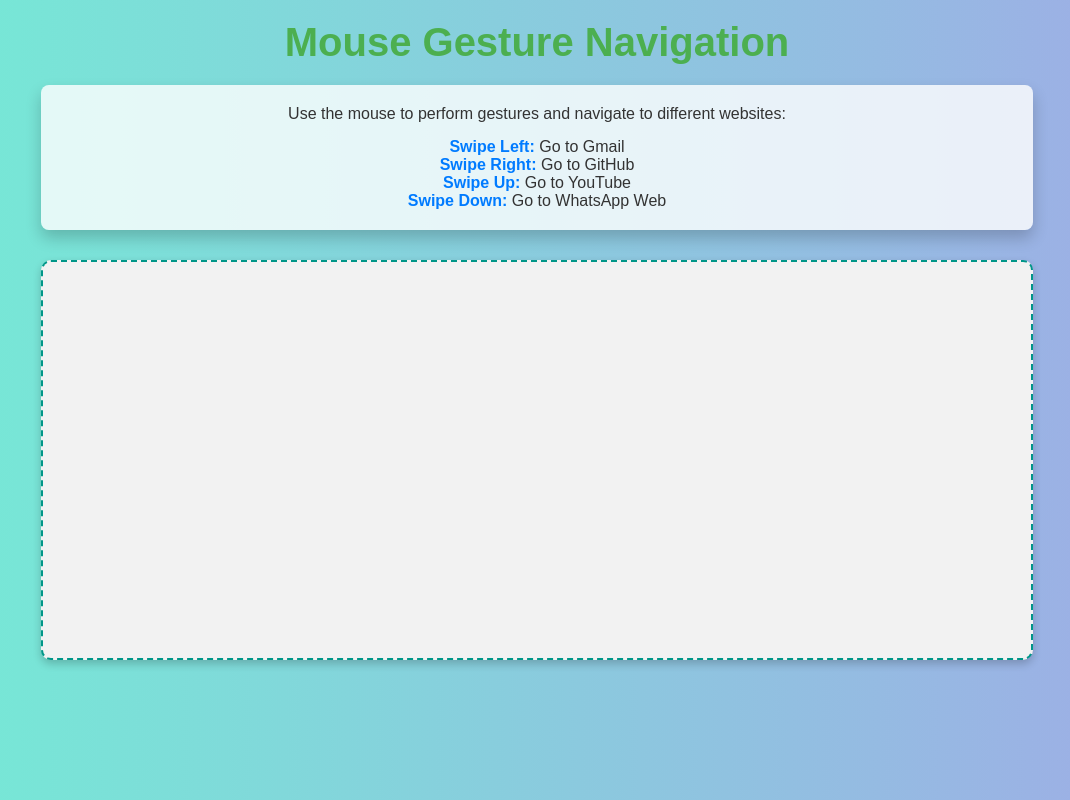
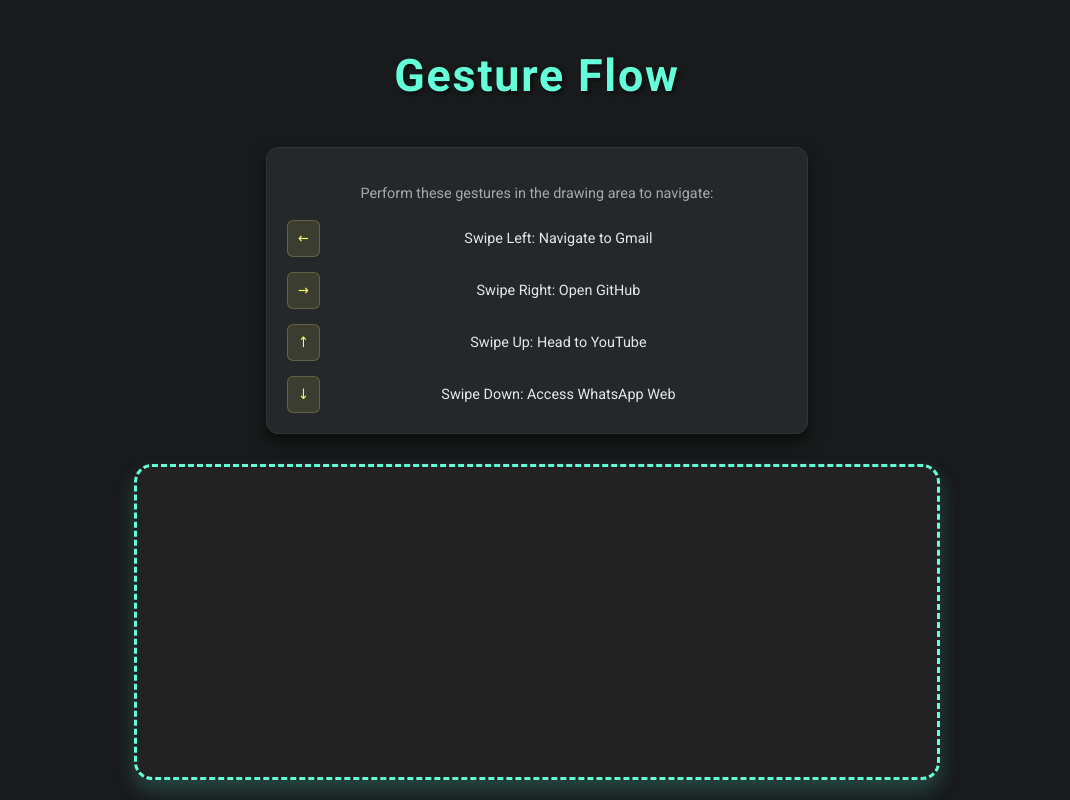
Before and after one commit to varshh06/mouse-gesture, a plain HTML site: page index.html in a window 1280 px wide. Shown: the whole page, without its empty margins (103-1173 px from the left). Drawn offline with Linux system fonts and the light colour scheme.

Commit message:
Update index.html

```diff
--- a/index.html
+++ b/index.html
@@ -2,92 +2,150 @@
 <html lang="en">
 <head>
     <meta charset="UTF-8">
-    <meta name="viewport" content="width=device-width, initial-scale=1.0">
-    <title>Mouse Gesture Navigation</title>
+    <meta name="viewport" content="width=device-width, initial-scale=1.0, viewport-fit=cover">
+    <title>GestureFlow Pro</title>
     <style>
-        * {
-            margin: 0;
-            padding: 0;
-            box-sizing: border-box;
+        /* GestureFlow Pro - Professional Dark Theme with Bright Stroke & Full Viewport */
+        :root {
+            --pro-bg-dark: #181a1b;
+            --pro-bg-medium: #25282b;
+            --pro-accent-primary: #64ffda; /* Teal accent */
+            --pro-accent-secondary: #f9f871; /* Yellow accent */
+            --pro-text-primary: #e6e6e6;
+            --pro-text-secondary: #a8a8a8;
+            --pro-border-dark: #333;
+            --pro-shadow-light: rgba(100, 255, 218, 0.1);
+            --pro-shadow-medium: rgba(100, 255, 218, 0.2);
+            --pro-success: #8bc34a;
+            --pro-error: #e57373;
+            /* --pro-stroke-bright: #a0f4ff; /* Brighter Cyan for stroke - NOT USED */
+        }
+
+        html, body {
+            height: 100%; /* Ensure full height */
+            margin: 0; /* Remove default body margin */
+            overflow: hidden; /* Prevent scrollbars if content overflows slightly */
         }
 
         body {
-            font-family: 'Arial', sans-serif;
-            background: linear-gradient(to right, #74ebd5, #9face6);
-            color: #333;
-            padding: 20px;
+            font-family: 'Roboto', 'Segoe UI', Tahoma, Geneva, Verdana, sans-serif;
+            background: var(--pro-bg-dark);
+            color: var(--pro-text-primary);
+            padding: 20px; /* Reduced padding */
             display: flex;
             flex-direction: column;
             align-items: center;
+            justify-content: flex-start; /* Align items from the top */
+            line-height: 1.6; /* Slightly reduced line height */
+            box-sizing: border-box; /* Include padding in element's total width and height */
         }
 
         h1 {
-            font-size: 2.5rem;
-            margin-bottom: 20px;
-            color: #4CAF50;
+            font-size: 2.8rem; /* Slightly smaller heading */
+            margin-bottom: 15px; /* Reduced margin */
+            color: var(--pro-accent-primary);
             text-align: center;
+            text-shadow: 2px 2px 4px rgba(0, 0, 0, 0.6);
+            letter-spacing: 0.04em;
+            margin-top: 20px; /* Space from the top */
         }
 
         #instructions {
-            background: rgba(255, 255, 255, 0.8);
-            padding: 20px;
-            box-shadow: 0px 8px 16px rgba(0, 0, 0, 0.2);
-            border-radius: 8px;
-            width: 80%;
+            background: var(--pro-bg-medium);
+            padding: 20px; /* Reduced padding */
+            box-shadow: 0 8px 16px rgba(0, 0, 0, 0.5); /* Smaller shadow */
+            border-radius: 12px; /* Smaller radius */
+            width: 70%; /* Slightly smaller width */
+            max-width: 500px; /* Smaller max width */
             text-align: center;
+            border: 1px solid var(--pro-border-dark);
+            margin-top: 20px; /* Space below heading */
+            font-size: 0.9em; /* Smaller font size */
+        }
+
+        #instructions p {
+            color: var(--pro-text-secondary);
+            margin-bottom: 15px; /* Reduced margin */
         }
 
         .gesture-instruction {
-            margin-top: 15px;
+            margin-top: 15px; /* Reduced margin */
+            display: grid;
+            grid-template-columns: auto 1fr;
+            gap: 10px; /* Reduced gap */
+            align-items: center;
         }
 
         .gesture {
-            font-weight: bold;
-            color: #007BFF;
+            font-weight: 500; /* Slightly lighter font weight */
+            color: var(--pro-accent-secondary);
+            padding: 6px 10px; /* Reduced padding */
+            border-radius: 6px; /* Smaller radius */
+            background: rgba(255, 248, 113, 0.1);
+            border: 1px solid rgba(255, 248, 113, 0.2);
         }
 
         #gestureArea {
-            width: 80%;
-            height: 400px;
-            background-color: #f2f2f2;
-            margin-top: 30px;
-            border: 2px dashed #009688;
+            width: 90%; /* Increased width for more space */
+            max-width: 800px; /* Increased max width */
+            height: 50vh; /* Use viewport height for dynamic sizing */
+            background: #222;
+            margin-top: 30px; /* Increased margin */
+            border: 3px dashed var(--pro-accent-primary);
             position: relative;
             cursor: crosshair;
-            border-radius: 10px;
-            box-shadow: 0 4px 8px rgba(0, 0, 0, 0.2);
+            border-radius: 18px;
+            box-shadow: 0 10px 20px var(--pro-shadow-medium);
+            overflow: hidden;
+            transition: border-color 0.3s ease-in-out;
+        }
+
+        #gestureArea:hover {
+            border-color: var(--pro-accent-secondary);
         }
 
         canvas {
             position: absolute;
             top: 0;
             left: 0;
+            width: 100%;
+            height: 100%;
         }
 
         #errorMessage {
-            color: red;
-            font-weight: bold;
-            background: #f8d7da;
-            padding: 10px;
-            border-radius: 8px;
-            margin-top: 20px;
-            width: 80%;
+            color: var(--pro-error);
+            font-weight: 500;
+            background: rgba(229, 115, 115, 0.15);
+            padding: 12px; /* Reduced padding */
+            border-radius: 10px; /* Smaller radius */
+            margin-top: 25px; /* Reduced margin */
+            width: 70%; /* Smaller width */
+            max-width: 500px; /* Smaller max width */
             display: none;
             text-align: center;
+            border: 1px solid rgba(229, 115, 115, 0.3);
+            font-size: 0.9em; /* Smaller font size */
         }
     </style>
+    <link href="https://fonts.googleapis.com/css2?family=Roboto:wght@400;500;700&display=swap" rel="stylesheet">
 </head>
 <body>
 
-    <h1>Mouse Gesture Navigation</h1>
+    <h1>Gesture Flow</h1>
 
     <div id="instructions">
-        <p>Use the mouse to perform gestures and navigate to different websites:</p>
+        <p>Perform these gestures in the drawing area to navigate:</p>
         <div class="gesture-instruction">
-            <p><span class="gesture">Swipe Left:</span> Go to Gmail</p>
-            <p><span class="gesture">Swipe Right:</span> Go to GitHub</p>
-            <p><span class="gesture">Swipe Up:</span> Go to YouTube</p>
-            <p><span class="gesture">Swipe Down:</span> Go to WhatsApp Web</p>
+            <span class="gesture">←</span> <span>Swipe Left: Navigate to Gmail</span>
+        </div>
+        <div class="gesture-instruction">
+            <span class="gesture">→</span> <span>Swipe Right: Open GitHub</span>
+        </div>
+        <div class="gesture-instruction">
+            <span class="gesture">↑</span> <span>Swipe Up: Head to YouTube</span>
+        </div>
+        <div class="gesture-instruction">
+            <span class="gesture">↓</span> <span>Swipe Down: Access WhatsApp Web</span>
         </div>
     </div>
 
@@ -95,7 +153,7 @@
         <canvas id="drawCanvas"></canvas>
     </div>
 
-    <div id="errorMessage">Improper gesture, please try again.</div>
+    <div id="errorMessage">Gesture not recognized. Ensure a clear, linear swipe.</div>
 
     <script>
         const gestureArea = document.getElementById('gestureArea');
@@ -104,7 +162,7 @@
         const errorMessage = document.getElementById('errorMessage');
         let gesturePath = [];
         let drawing = false;
-        const gestureThreshold = 50;
+        const gestureThreshold = 60; // Slightly increased threshold for more deliberate gestures
 
         function resizeCanvas() {
             canvas.width = gestureArea.clientWidth;
@@ -127,8 +185,8 @@
             if (!drawing) return;
             gesturePath.push({ x: event.offsetX, y: event.offsetY });
             ctx.lineTo(event.offsetX, event.offsetY);
-            ctx.strokeStyle = "#333";
-            ctx.lineWidth = 3;
+            ctx.strokeStyle = '#a0f4ff'; /* Direct bright cyan color */
+            ctx.lineWidth = 4;
             ctx.stroke();
         });
 
@@ -138,13 +196,15 @@
         });
 
         function detectGesture(path) {
-            if (path.length < 5) {
+            if (path.length < 8) { // Increased minimum path length for more deliberate gestures
                 showImproperGestureMessage();
                 return;
             }
 
-            const dx = path[path.length - 1].x - path[0].x;
-            const dy = path[path.length - 1].y - path[0].y;
+            const startPoint = path[0];
+            const endPoint = path[path.length - 1];
+            const dx = endPoint.x - startPoint.x;
+            const dy = endPoint.y - startPoint.y;
 
             if (!isLinearGesture(path)) {
                 showImproperGestureMessage();
@@ -161,33 +221,51 @@
         }
 
         function isLinearGesture(path) {
-            let tolerance = 20; // Increased tolerance for slight deviations
-            let horizontal = true;
-            let vertical = true;
+            const tolerance = 15;
+            const angleThreshold = 0.5; // Radians - about 28.6 degrees
 
-            for (let i = 1; i < path.length; i++) {
-                const deltaX = Math.abs(path[i].x - path[i - 1].x);
-                const deltaY = Math.abs(path[i].y - path[i - 1].y);
+            const startPoint = path[0];
+            const endPoint = path[path.length - 1];
+            const totalDistance = Math.sqrt(Math.pow(endPoint.x - startPoint.x, 2) + Math.pow(endPoint.y - startPoint.y, 2));
 
-                if (deltaY > tolerance) {
-                    horizontal = false;
-                }
-                if (deltaX > tolerance) {
-                    vertical = false;
+            let cumulativeDistance = 0;
+            let previousPoint = startPoint;
+
+            for (let i = 1; i < path.length - 1; i++) {
+                const currentPoint = path[i];
+                const segmentDistance = Math.sqrt(Math.pow(currentPoint.x - previousPoint.x, 2) + Math.pow(currentPoint.y - previousPoint.y, 2));
+                cumulativeDistance += segmentDistance;
+
+                // Check if the path deviates significantly from a straight line
+                const directDistanceToCurrent = Math.sqrt(Math.pow(currentPoint.x - startPoint.x, 2) + Math.pow(currentPoint.y - startPoint.y, 2));
+                if (directDistanceToCurrent < cumulativeDistance * (1 - 0.2)) { // Allow 20% deviation
+                    return false;
                 }
 
-                if (!horizontal && !vertical) {
-                    return false; // Neither predominantly horizontal nor vertical
+                previousPoint = currentPoint;
+            }
+
+            // Further angle consistency check (optional, but enhances "pro" feel)
+            if (path.length > 3) {
+                const initialAngle = Math.atan2(path[1].y - startPoint.y, path[1].x - startPoint.x);
+                for (let i = 2; i < path.length; i++) {
+                    const currentAngle = Math.atan2(path[i].y - path[i - 1].y, path[i].x - path[i - 1].x);
+                    if (Math.abs(currentAngle - initialAngle) > angleThreshold &&
+                        Math.abs(currentAngle - (initialAngle + Math.PI)) > angleThreshold &&
+                        Math.abs(currentAngle - (initialAngle - Math.PI)) > angleThreshold) {
+                        return false;
+                    }
                 }
             }
-            return horizontal || vertical;
+
+            return true;
         }
 
         function showImproperGestureMessage() {
             errorMessage.style.display = 'block';
             setTimeout(() => {
                 errorMessage.style.display = 'none';
-            }, 1500);
+            }, 2000); // Slightly longer message display
         }
     </script>
 
```
